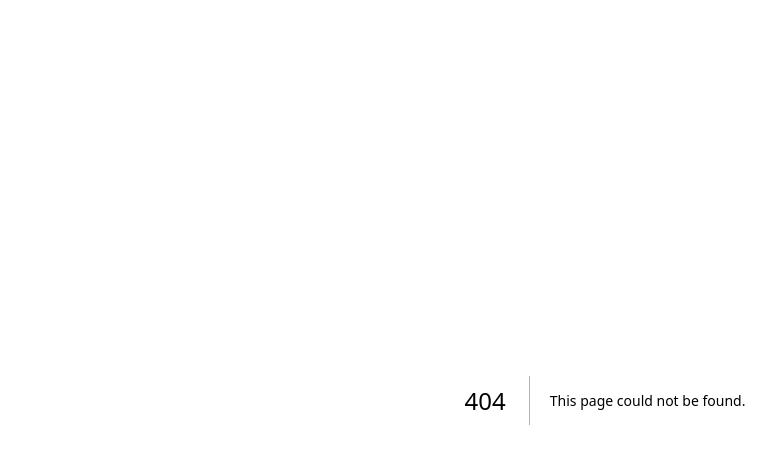
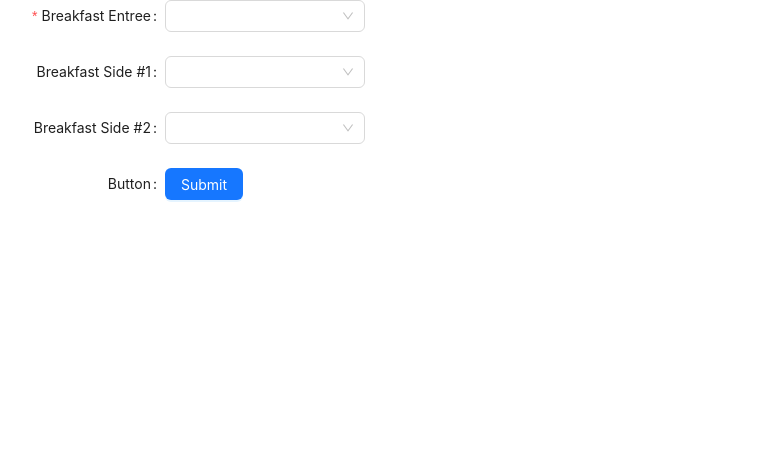
Before and after one commit to Zhusufeng/meal-generator, a Next.js app: page /breakfast in a window 1280 px wide. Before the commit this address had no page. Shown: the top 464 px of the page, without its empty margins (35-811 px from the left). Built offline with nearby package versions, Linux system fonts and the light colour scheme.

Commit message:
Add breakfast page

```diff
--- a/package.json
+++ b/package.json
@@ -10,6 +10,7 @@
   },
   "dependencies": {
     "antd": "^5.6.3",
+    "axios": "^1.4.0",
     "next": "13.4.7",
     "react": "18.2.0",
     "react-dom": "18.2.0"
--- /dev/null
+++ b/pages/api/breakfast/entrees.ts
@@ -0,0 +1,6 @@
+import { BREAKFAST_ENTREES } from "../data/food";
+
+// TODO This would grab from a database
+export default function handler(req, res) {
+  res.status(200).json(BREAKFAST_ENTREES);
+}
--- /dev/null
+++ b/pages/api/breakfast/sides.ts
@@ -0,0 +1,6 @@
+import { BREAKFAST_SIDES } from "../data/food";
+
+// TODO This would grab from a database
+export default function handler(req, res) {
+  res.status(200).json(BREAKFAST_SIDES);
+}
--- a/pages/api/hello.js
+++ /dev/null
@@ -1,5 +0,0 @@
-// Next.js API route support: https://nextjs.org/docs/api-routes/introduction
-
-export default function handler(req, res) {
-  res.status(200).json({ name: 'John Doe' })
-}
--- /dev/null
+++ b/pages/breakfast.tsx
@@ -0,0 +1,78 @@
+import { useState, useEffect } from "react";
+import { Form, Button, Select } from "antd";
+import axios from "axios";
+
+export default function Breakfast() {
+  const [breakfastEntrees, setBreakfastEntrees] = useState([]);
+  const [breakfastSides, setBreakfastSides] = useState([]);
+
+  const onFinish = (values: any) => {
+    console.log(values);
+  };
+
+  useEffect(() => {
+    const fetchData = async () => {
+      const { data: bEntrees } = await axios.get("/api/breakfast/entrees");
+      setBreakfastEntrees(bEntrees);
+      const { data: bSides } = await axios.get("/api/breakfast/sides");
+      setBreakfastSides(bSides);
+    };
+
+    // TODO handle setting error notifications
+    fetchData().catch(console.error);
+  }, []);
+
+  return (
+    <div>
+      <Form
+        labelCol={{ span: 8 }}
+        wrapperCol={{ span: 8 }}
+        onFinish={onFinish}
+        style={{ maxWidth: 600 }}
+      >
+        <Form.Item
+          name="breakfastEntree"
+          label="Breakfast Entree"
+          rules={[{ required: true }]}
+        >
+          <Select>
+            {breakfastEntrees.map(el => {
+              return (
+                <Select.Option key={el} value={el}>
+                  {el}
+                </Select.Option>
+              );
+            })}
+          </Select>
+        </Form.Item>
+        <Form.Item name="breakfastSide1" label="Breakfast Side #1">
+          <Select>
+            {breakfastSides.map(el => {
+              return (
+                <Select.Option key={el} value={el}>
+                  {el}
+                </Select.Option>
+              );
+            })}
+          </Select>
+        </Form.Item>
+        <Form.Item name="breakfastSide2" label="Breakfast Side #2">
+          <Select>
+            {breakfastSides.map(el => {
+              return (
+                <Select.Option key={el} value={el}>
+                  {el}
+                </Select.Option>
+              );
+            })}
+          </Select>
+        </Form.Item>
+        <Form.Item label="Button">
+          <Button type="primary" htmlType="submit">
+            Submit
+          </Button>
+        </Form.Item>
+      </Form>
+    </div>
+  );
+}
```
Also changed, not shown: pages/index.tsx (+1 -60 lines), pages/api/data/food.ts (renamed from pages/data/food.ts), 1 other file (tests, documents, lock files or other folders).
